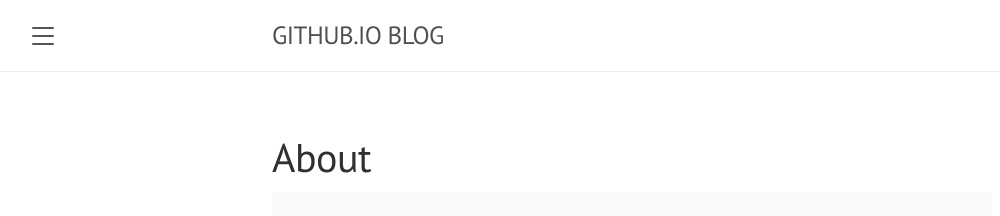
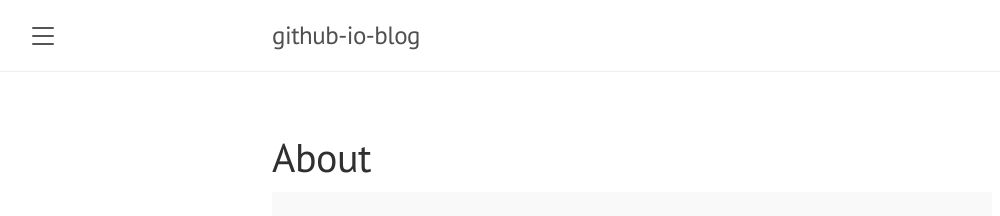
Before and after one commit to sentryc0201/sentryc0201.github.io, a Jekyll site: the page built from about.md, in a window 1280 px wide. Shown: the top 216 px of the page, without its empty margins (8-1008 px from the left). Built offline with Jekyll 4.4.1, drawn with Linux system fonts in a browser that asks for light colours.

```diff
--- a/_config.yml
+++ b/_config.yml
@@ -18,7 +18,7 @@
 # You can create any custom variable you would like, and they will be accessible
 # in the templates via {{ site.myvariable }}.
 
-title: GITHUB.IO BLOG
+title: github-io-blog
 email: sentryc0201@kookmin.ac.kr
 description: >- # this means to ignore newlines until "baseurl:"
   Write an awesome description for your new site here. You can edit this
```
